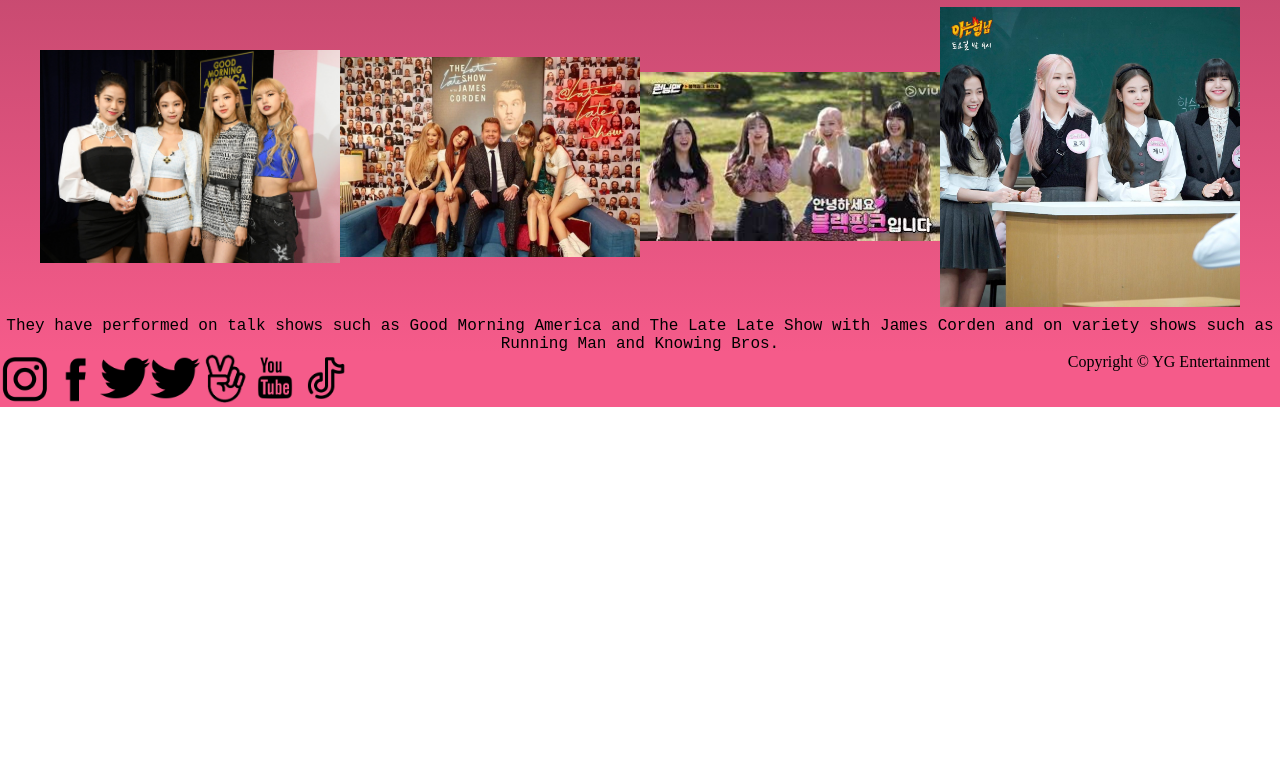
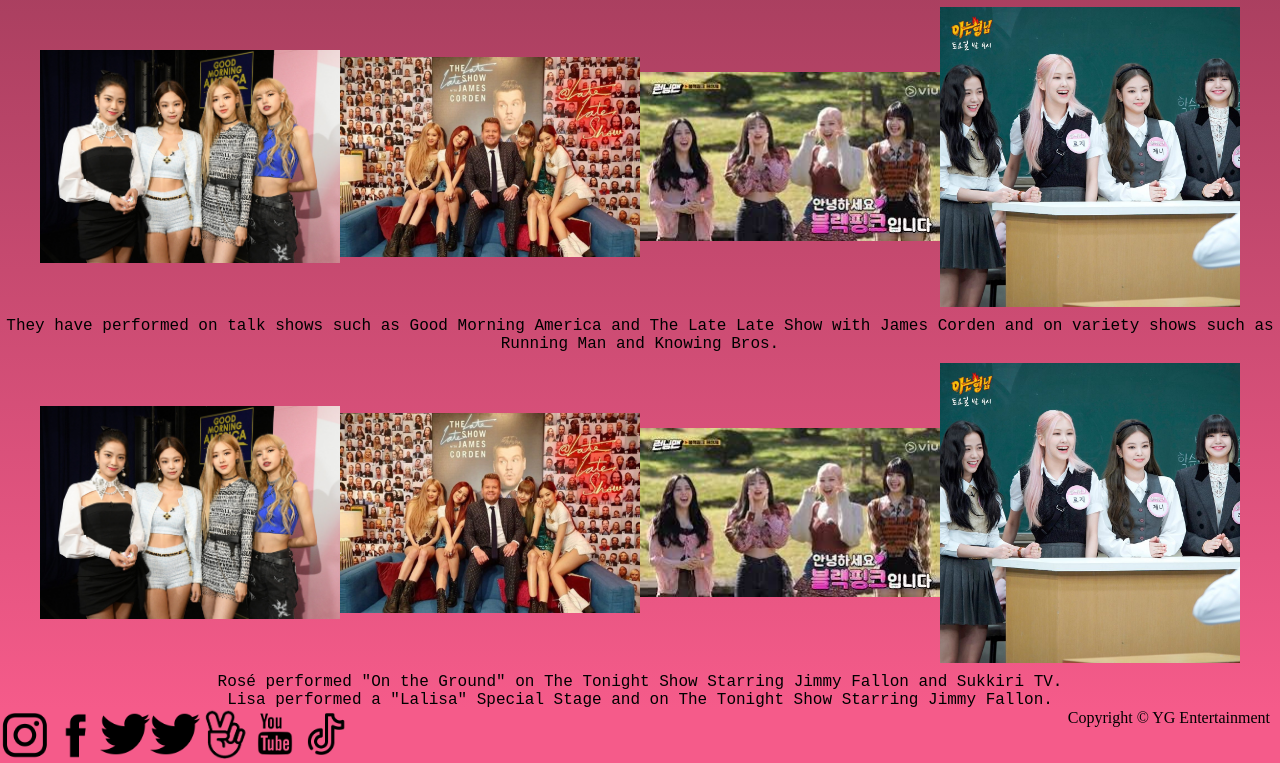
Before and after one commit to ltursany/Personal-Website, a plain HTML site: page concerts.html in a window 1280 px wide. Shown: the part 1710-2473 px from the top of the page. Before the commit the page ends 2117 px from the top, so only its background shows below. Drawn offline with Linux system fonts and the light colour scheme.

Commit message:
Update concerts.html

```diff
--- a/concerts.html
+++ b/concerts.html
@@ -62,6 +62,14 @@
 					<img width="300px" src="images/BlackpinkKB.jpg" alt="Blackpink on Knowing Bros" />
 				</div>
 				<p>They have performed on talk shows such as Good Morning America and The Late Late Show with James Corden and on variety shows such as Running Man and Knowing Bros.</p>
+				<div class="gallery">
+					<img width="300px" src="images/BlackpinkGMA.jpg" alt="Blackpink on Good Morning America" />
+					<img width="300px" src="images/BlackpinkLateLate.jpeg" alt="Blackpink on The Late Late Show with James Corden" />
+					<img width="300px" src="images/BlackpinkRM.jfif" alt="Blackpink on Running Man" />
+					<img width="300px" src="images/BlackpinkKB.jpg" alt="Blackpink on Knowing Bros" />
+				</div>
+				<p>Ros&eacute performed "On the Ground" on The Tonight Show Starring Jimmy Fallon and Sukkiri TV.</p>
+				<p>Lisa performed a "Lalisa" Special Stage and on The Tonight Show Starring Jimmy Fallon.</p>
 			</section>
 		</div>
 
```
